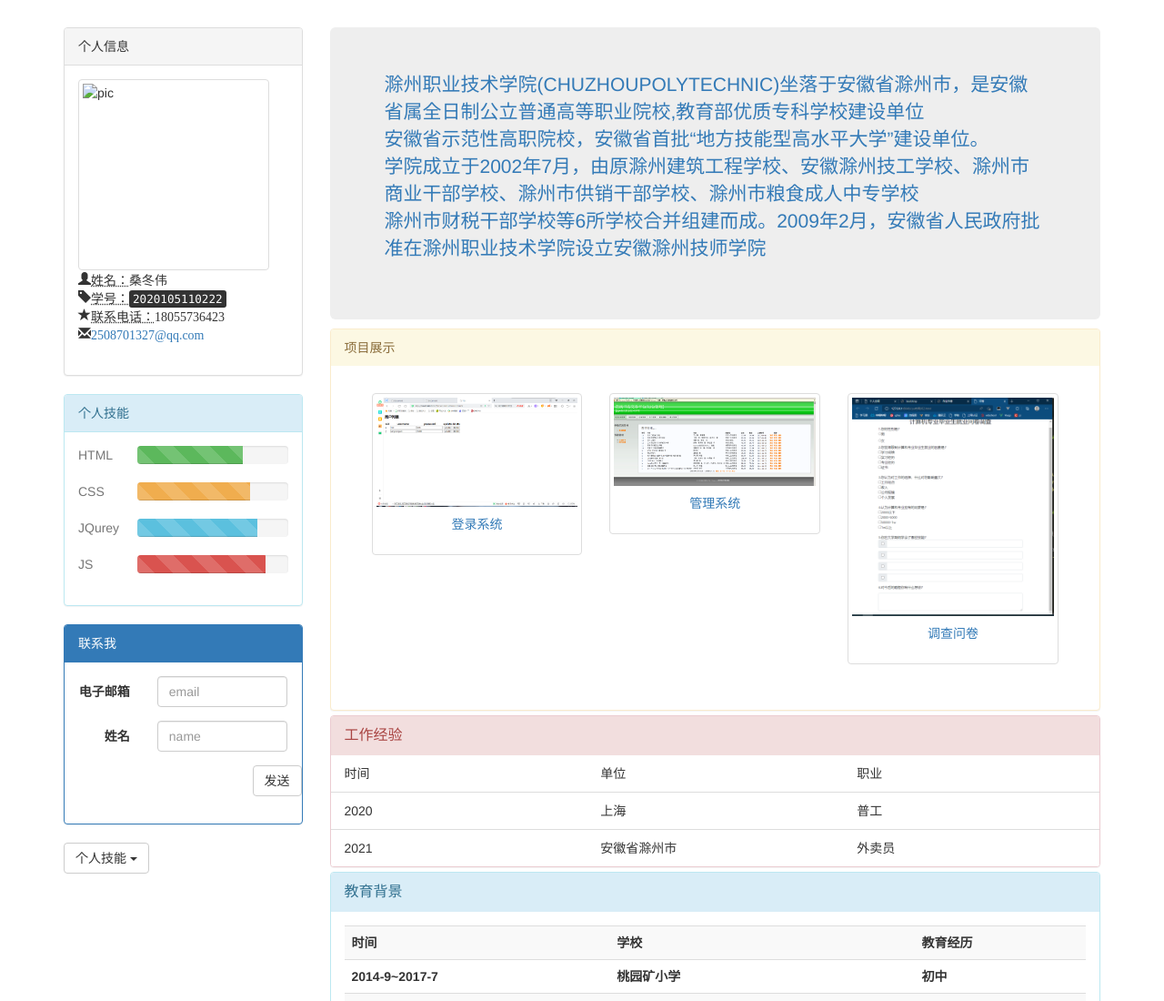
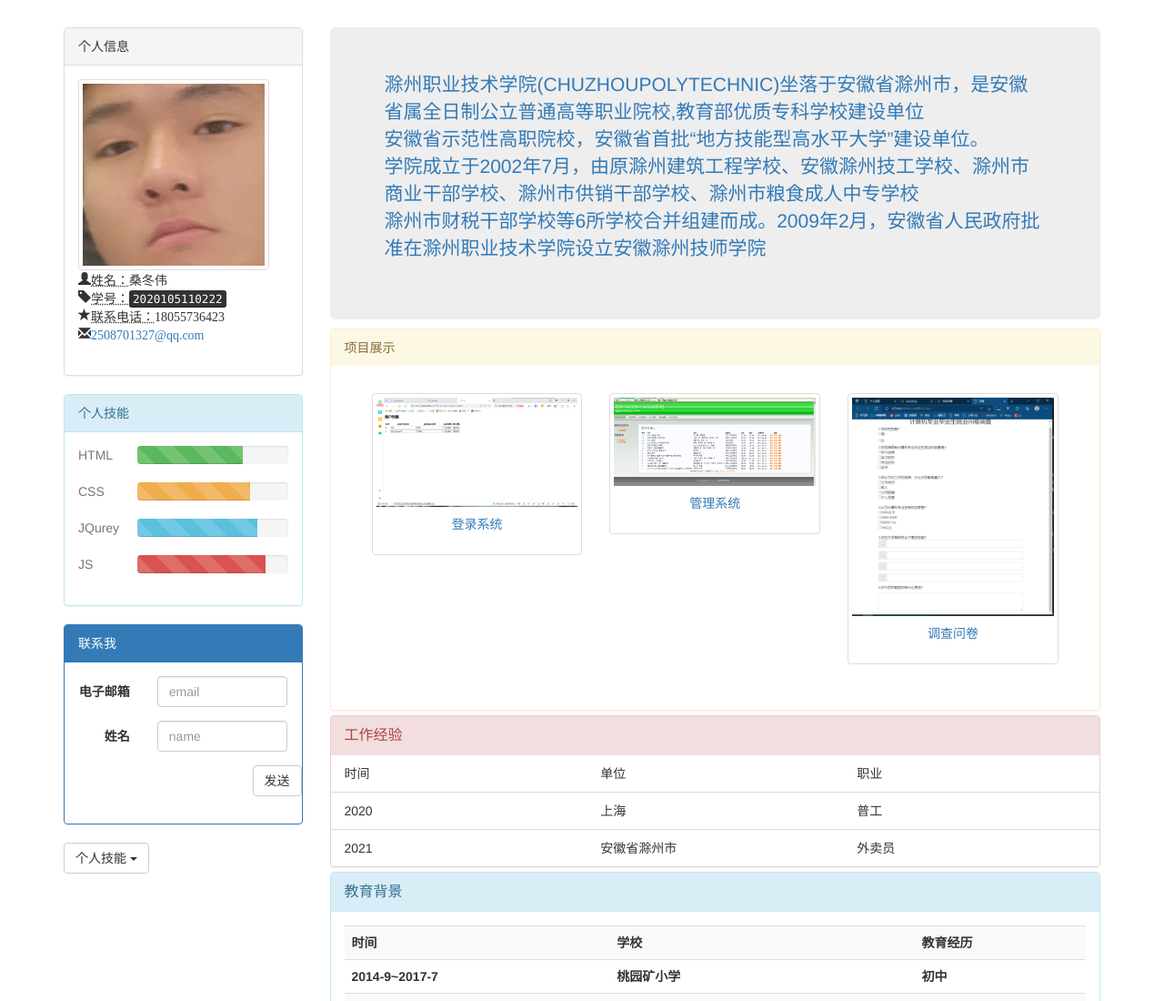
Before and after one commit to hongshao-rou/hongshao-rou.github.io, a plain HTML site: page index.html in a window 1280 px wide. Shown: the top 1100 px of the page at 91% size. Drawn offline with nearby package versions, Linux system fonts and the light colour scheme.

Commit message:
Update index.html

```diff
--- a/index.html
+++ b/index.html
@@ -42,7 +42,7 @@
 						<div class="panel panel-default">
 							<div class="panel-heading">个人信息</div>
 							<div class="panel-body">
-								<img alt="pic" class="ima-responsive img-rounded img-thumbnail" src="../sdw/img/头像.jpg"
+								<img alt="pic" class="ima-responsive img-rounded img-thumbnail" src="img/头像.jpg"
 									width="210px" height="210px" />
 								<span class="glyphicon glyphicon-user" title="姓名"><abbr
 										title="PostalCode">姓名：</abbr>桑冬伟</span><br />
```
